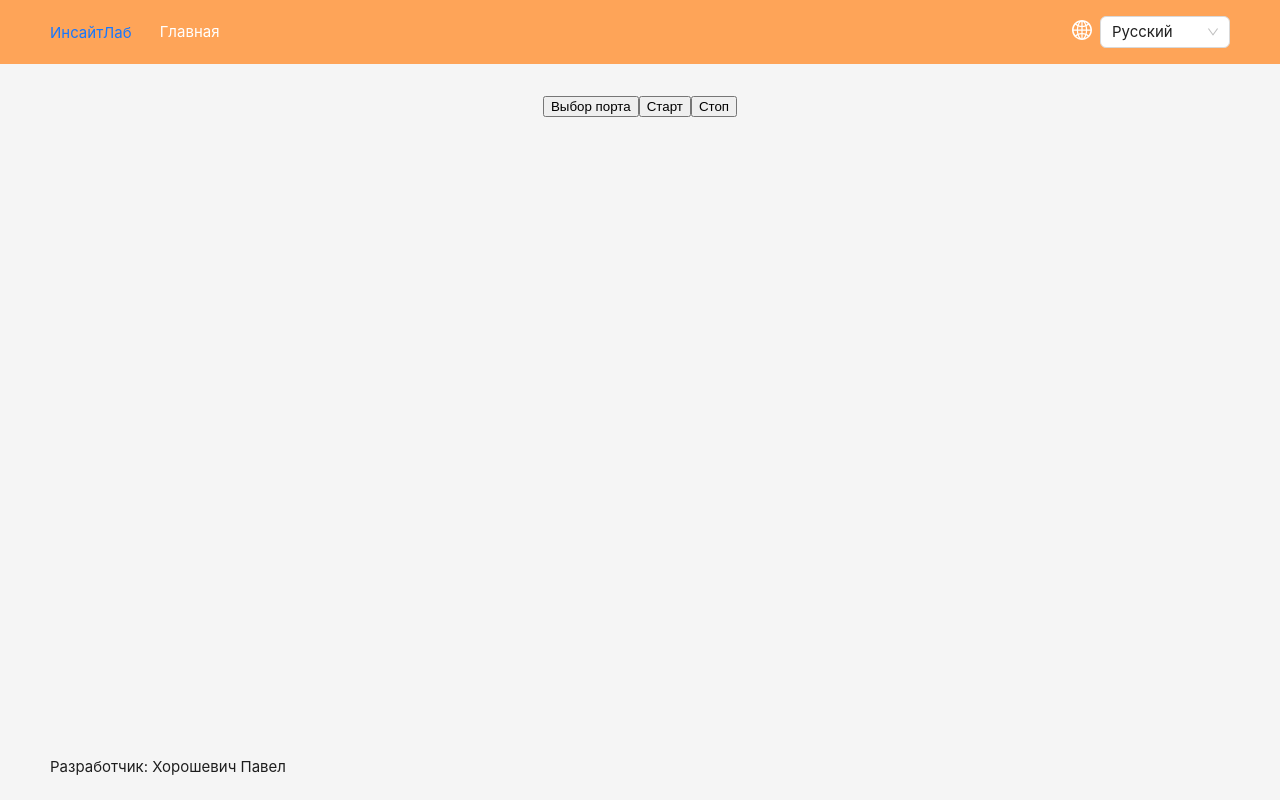
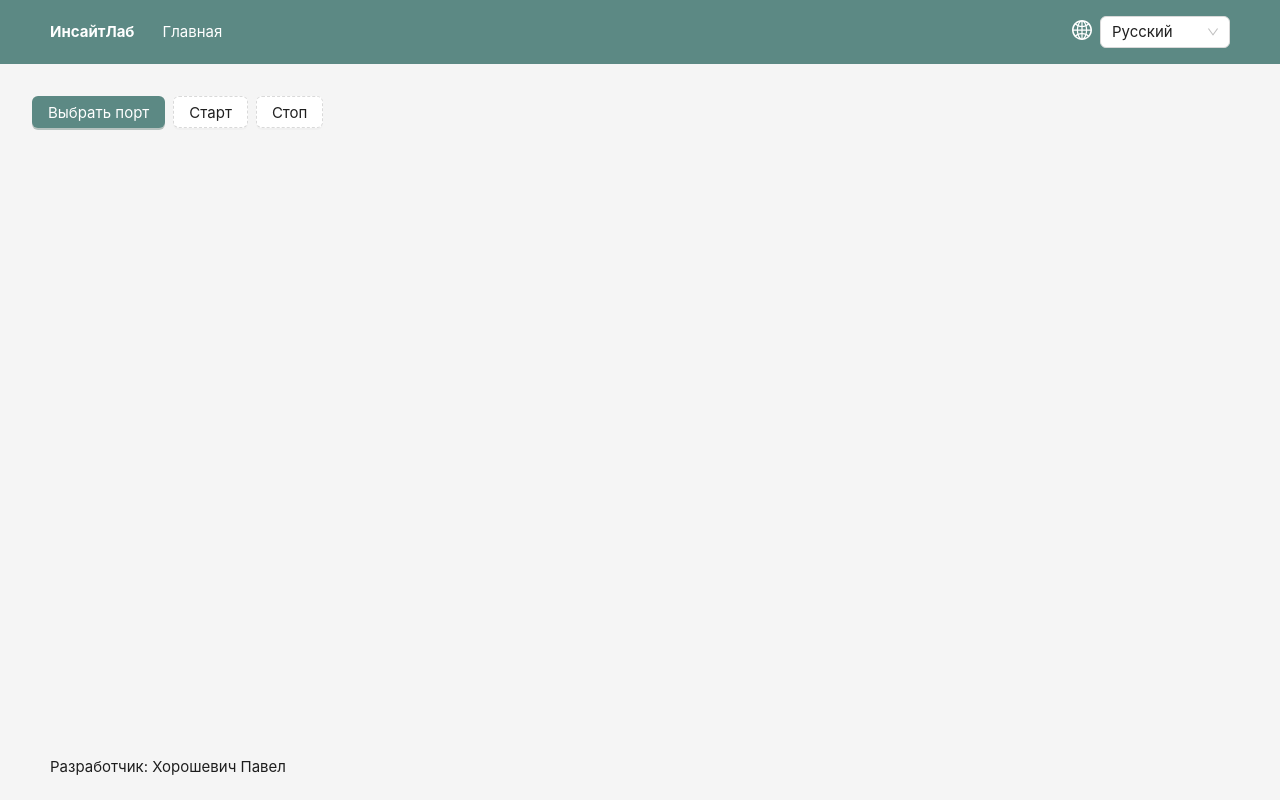
Before and after one commit to InsightLabTools/InsightFrontend, a React (Create React App) app: page / in a window 1280 px wide. Built offline with nearby package versions, Linux system fonts and the light colour scheme.

Commit message:
feat: панель с кнопками управления

```diff
--- a/src/App.tsx
+++ b/src/App.tsx
@@ -13,7 +13,7 @@ function App() {
       theme={{
         token: {
           fontSize: 15,
-          colorPrimary: "#fea458",
+          colorPrimary: "#5C8984",
         },
       }}
     >
--- a/src/components/ui/HeaderLayout.tsx
+++ b/src/components/ui/HeaderLayout.tsx
@@ -1,6 +1,6 @@
 import React from "react";
-import { Layout, ConfigProvider, Menu, FloatButton } from "antd";
-import { Routes, Route, NavLink, useLocation } from "react-router-dom";
+import { Layout, Menu } from "antd";
+import { NavLink } from "react-router-dom";
 import { useTranslation } from "react-i18next";
 import LangSelector from "./LangSelector";
 
@@ -15,15 +15,15 @@ const HeaderLayout = () => {
         gap: "12px",
         justifyContent: "space-between",
         alignItems: "stretch",
-        backgroundColor: "#fea458",
+        backgroundColor: "#5C8984",
       }}
     >
       <NavLink to="/">
         <span
           style={{
-            display: "inline-block",
             height: "100%",
-            verticalAlign: "middle",
+            color: "#fff",
+            fontWeight: "bold",
           }}
         >
           ИнсайтЛаб
@@ -33,7 +33,7 @@ const HeaderLayout = () => {
         mode={"horizontal"}
         defaultSelectedKeys={["1"]}
         theme={"dark"}
-        style={{ flex: "auto", backgroundColor: "#fea458" }}
+        style={{ flex: "auto", backgroundColor: "#5C8984" }}
       >
         <Menu.Item key={1}>
           <NavLink to="/">{t("ui.menuMainPage")}</NavLink>
--- /dev/null
+++ b/src/components/ui/SerialControlButtons.tsx
@@ -0,0 +1,30 @@
+import React from "react";
+import { Button, Space } from "antd";
+
+interface SerialControlButtonsProps {
+  onSelectPort: () => void;
+  onStart: () => void;
+  onStop: () => void;
+}
+
+const SerialControlButtons = ({
+  onSelectPort,
+  onStart,
+  onStop,
+}: SerialControlButtonsProps) => {
+  return (
+    <Space wrap>
+      <Button onClick={onSelectPort} type="primary">
+        Выбрать порт
+      </Button>
+      <Button onClick={onStart} type="dashed">
+        Старт
+      </Button>
+      <Button onClick={onStop} type="dashed">
+        Стоп
+      </Button>
+    </Space>
+  );
+};
+
+export default SerialControlButtons;
--- a/src/components/ui/SerialPortUI.tsx
+++ b/src/components/ui/SerialPortUI.tsx
@@ -11,6 +11,7 @@ import {
   ReceivedData,
   StartingParam,
 } from "../../utils/Serial";
+import SerialControlButtons from "./SerialControlButtons";
 
 type PortState = "closed" | "closing" | "open" | "opening";
 
@@ -194,10 +195,13 @@ const SerialPortUI = () => {
   }, [portState]);
 
   return (
-    <div className="App">
-      <button onClick={manualConnectToPort}>Выбор порта</button>
-      <button onClick={manualOpenPort}>Старт</button>
-      <button onClick={manualDisconnectFromPort}>Стоп</button>
+    <div>
+      <SerialControlButtons
+        onSelectPort={manualConnectToPort}
+        onStart={manualOpenPort}
+        onStop={manualDisconnectFromPort}
+      />
+
       {serialData.map((data, index) => (
         <div key={index}>
           <span>{data.type}</span>
```
